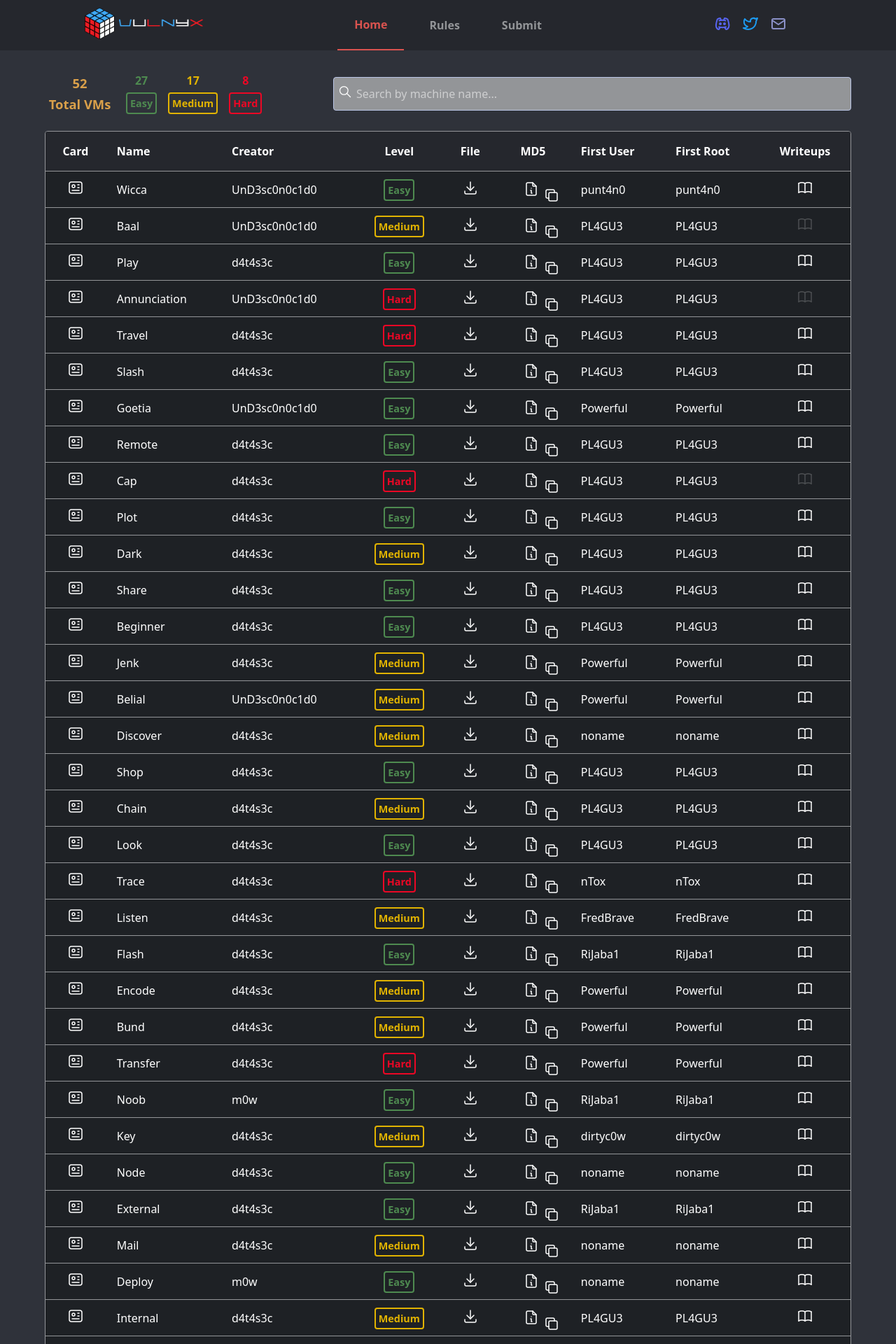
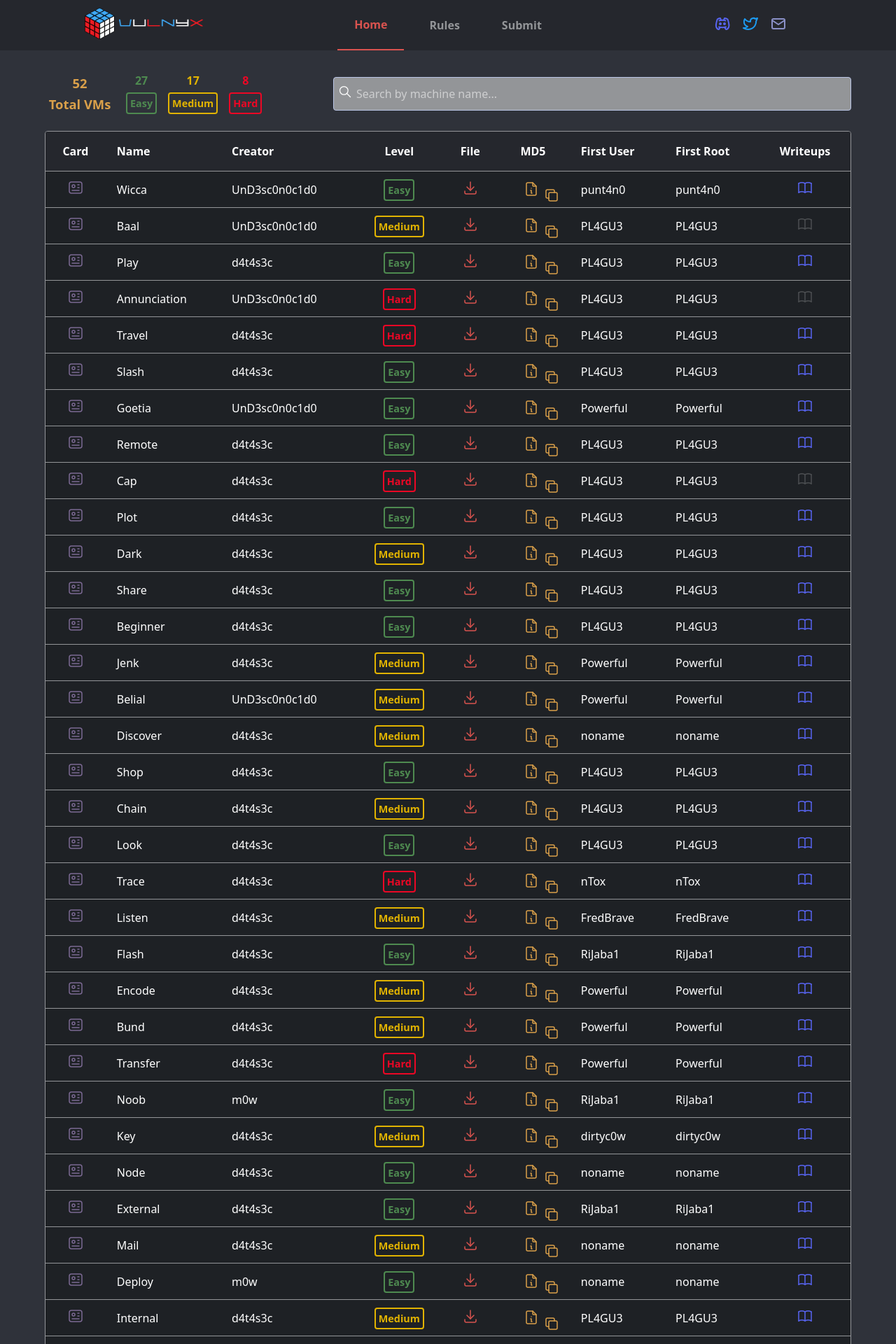
Before and after one commit to VulNyx/vulnyx, a Jekyll site: the page built from index.md, in a window 1280 px wide. Shown: the top 1920 px of the page at 70% size. Built offline with Jekyll 4.4.1, drawn with Linux system fonts in a browser that asks for light colours.

Commit message:
style: update icons stroke

```diff
--- a/_includes/bin_table.html
+++ b/_includes/bin_table.html
@@ -58,7 +58,7 @@
             <td class="card">
               <button class="card-btn" title="Show card!" onclick="showCard('{{  data[1].name }}', '{{  data[1].difficulty }}', '{{  data[1].creator }}', '{{  data[1].release }}', '{{  data[1].status }}')">
                 <svg xmlns="http://www.w3.org/2000/svg" class="icon icon-tabler icon-tabler-id" width="24" height="24"
-                    viewBox="0 0 24 24" stroke-width="1.5" stroke="#ffffff" fill="none" stroke-linecap="round"
+                    viewBox="0 0 24 24" stroke-width="1.5" stroke="#7b6993" fill="none" stroke-linecap="round"
                     stroke-linejoin="round">
                     <path stroke="none" d="M0 0h24v24H0z" fill="none" />
                     <path d="M3 4m0 3a3 3 0 0 1 3 -3h12a3 3 0 0 1 3 3v10a3 3 0 0 1 -3 3h-12a3 3 0 0 1 -3 -3z" />
@@ -82,7 +82,7 @@
             <td class="url">
               <a href="{{ data[1].url }}" target="_blank" title="Download VM">
                 <svg xmlns="http://www.w3.org/2000/svg" class="icon icon-tabler icon-tabler-download" width="24" height="24"
-                    viewBox="0 0 24 24" stroke-width="1.5" stroke="#ffffff" fill="none" stroke-linecap="round"
+                    viewBox="0 0 24 24" stroke-width="1.5" stroke="#d9534f " fill="none" stroke-linecap="round"
                     stroke-linejoin="round">
                     <path stroke="none" d="M0 0h24v24H0z" fill="none" />
                     <path d="M4 17v2a2 2 0 0 0 2 2h12a2 2 0 0 0 2 -2v-2" />
@@ -94,7 +94,7 @@
             <td class="md5">
               <span id="md5-hash" title="{{ data[1].md5 }}">
                 <svg xmlns="http://www.w3.org/2000/svg" class="icon icon-tabler icon-tabler-file-info" width="24" height="24"
-                  viewBox="0 0 24 24" stroke-width="1.5" stroke="#ffffff" fill="none" stroke-linecap="round"
+                  viewBox="0 0 24 24" stroke-width="1.5" stroke="#daa04a" fill="none" stroke-linecap="round"
                   stroke-linejoin="round">
                   <path stroke="none" d="M0 0h24v24H0z" fill="none" />
                   <path d="M14 3v4a1 1 0 0 0 1 1h4" />
@@ -105,7 +105,7 @@
               </span>
               <button class="copy-btn" title="Copy to clipboard!" onclick="copyToClipboard(this)">
                 <svg xmlns="http://www.w3.org/2000/svg" class="icon icon-tabler icon-tabler-copy" width="24" height="24"
-                  viewBox="0 0 24 24" stroke-width="1.5" stroke="#ffffff" fill="none" stroke-linecap="round"
+                  viewBox="0 0 24 24" stroke-width="1.5" stroke="#daa04a" fill="none" stroke-linecap="round"
                   stroke-linejoin="round">
                   <path stroke="none" d="M0 0h24v24H0z" fill="none" />
                   <path d="M8 8m0 2a2 2 0 0 1 2 -2h8a2 2 0 0 1 2 2v8a2 2 0 0 1 -2 2h-8a2 2 0 0 1 -2 -2z" />
@@ -126,7 +126,7 @@
                 {% endfor %}
                   <button class="writeup-btn" title="Show writeups" onclick="showWriteups('{{ data[1].name }}')">
                     <svg xmlns="http://www.w3.org/2000/svg" class="icon icon-tabler icon-tabler-book" width="24" height="24"
-                      viewBox="0 0 24 24" stroke-width="1.5" stroke="#ffffff" fill="none" stroke-linecap="round"
+                      viewBox="0 0 24 24" stroke-width="1.5" stroke="#5865F2" fill="none" stroke-linecap="round"
                       stroke-linejoin="round">
                       <path stroke="none" d="M0 0h24v24H0z" fill="none" />
                       <path d="M3 19a9 9 0 0 1 9 0a9 9 0 0 1 9 0" />
```
